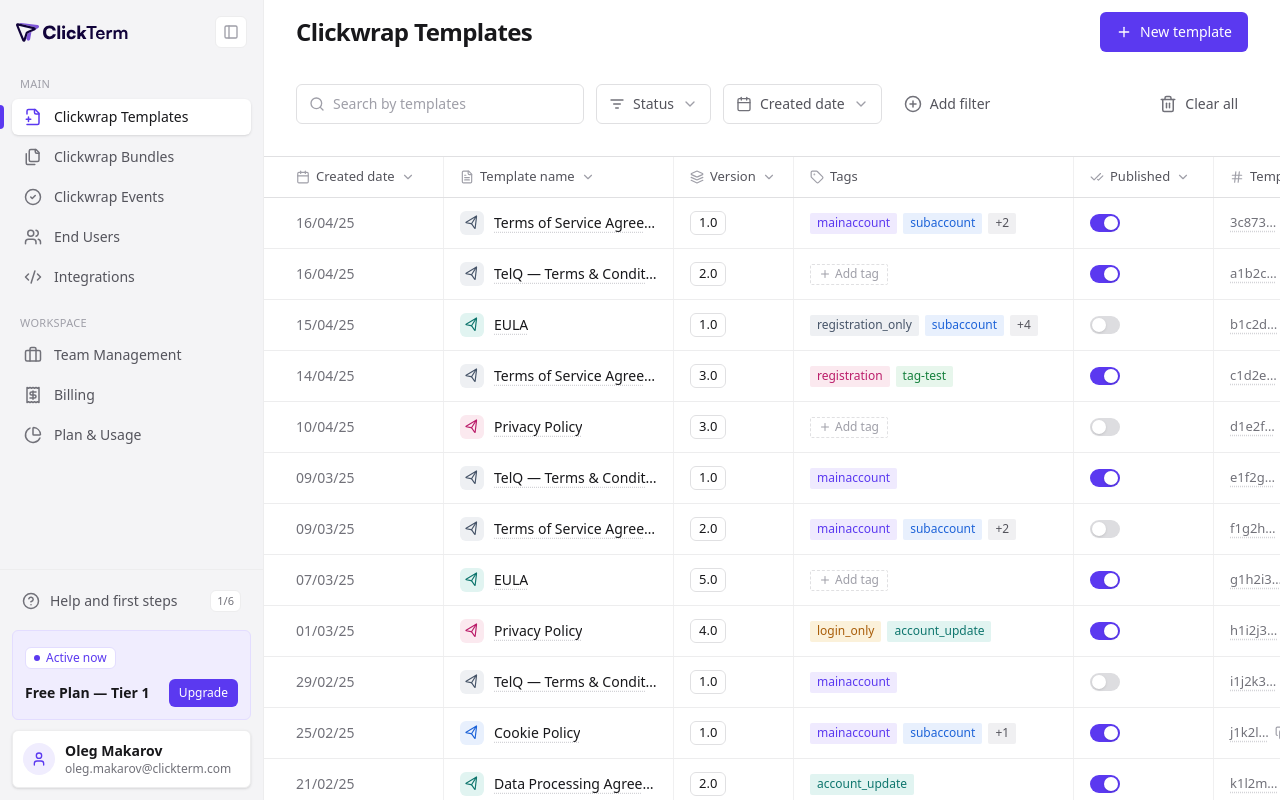
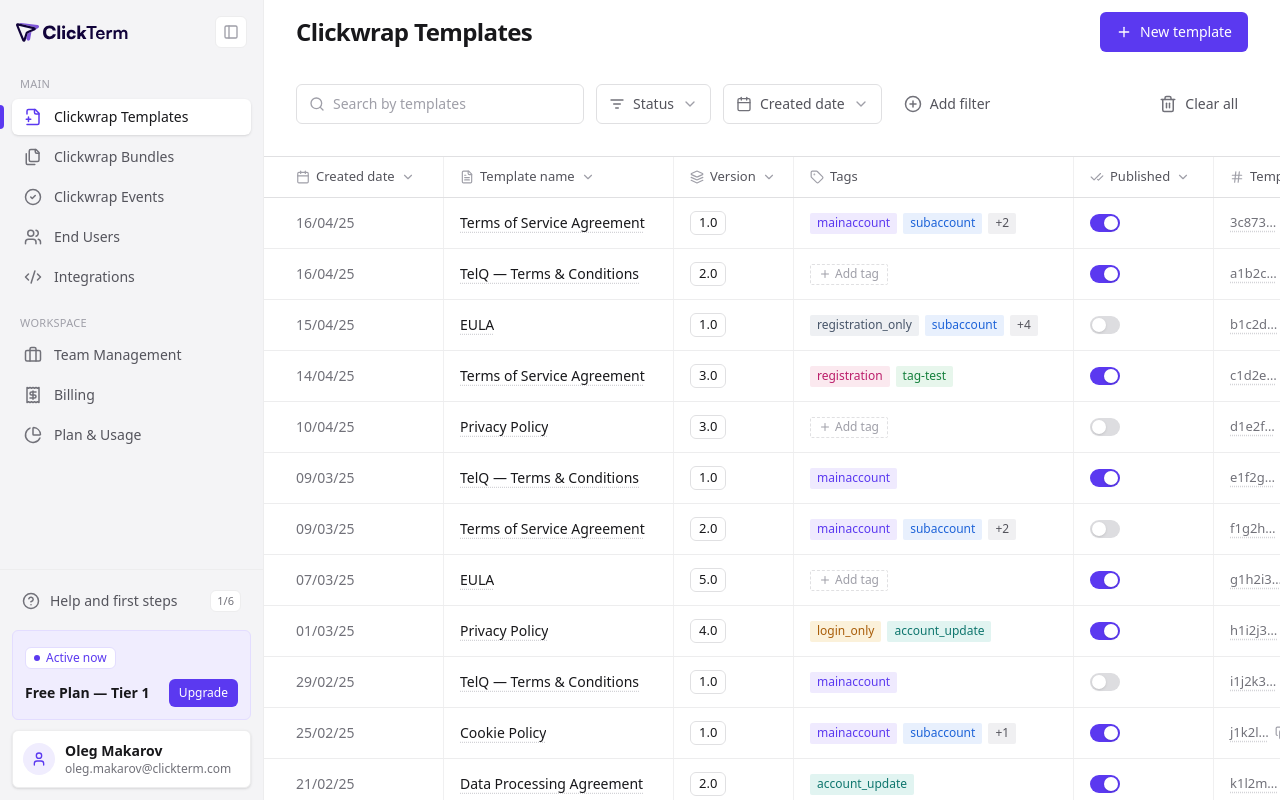
Before and after one commit to volodymyrmyronets/clickterm, a Next.js app: page / in a window 1280 px wide. Built offline with nearby package versions, Linux system fonts and the light colour scheme.

Commit message:
Remove row name icons
Co-Authored-By: Claude Opus 4.8 <noreply@anthropic.com>

```diff
--- a/src/components/TemplatesTable.tsx
+++ b/src/components/TemplatesTable.tsx
@@ -13,7 +13,6 @@ import {
   Layers,
   MoreVertical,
   Plus,
-  Send,
   Tag,
 } from "lucide-react";
 import { TEMPLATES, tagColor, type TemplateRow } from "@/lib/data";
@@ -106,7 +105,6 @@ function Cell({
 }
 
 function Row({ row, index }: { row: TemplateRow; index: number }) {
-  const ic = tagColor(row.name);
   return (
     <motion.div
       initial={{ opacity: 0, y: 6 }}
@@ -119,17 +117,9 @@ function Row({ row, index }: { row: TemplateRow; index: number }) {
       </Cell>
 
       <Cell>
-        <div className="flex min-w-0 items-center gap-2.5">
-          <span
-            className="grid size-6 shrink-0 place-items-center rounded-ctl"
-            style={{ backgroundColor: ic.bg }}
-          >
-            <Send className="size-3.5 -rotate-12" style={{ color: ic.text }} />
-          </span>
-          <button className="truncate text-left text-sm font-medium text-ink underline decoration-dotted decoration-[#d3d3d7] underline-offset-4 hover:decoration-accent">
-            {row.name}
-          </button>
-        </div>
+        <button className="truncate text-left text-sm font-medium text-ink underline decoration-dotted decoration-[#d3d3d7] underline-offset-4 hover:decoration-accent">
+          {row.name}
+        </button>
       </Cell>
 
       <Cell>
```
